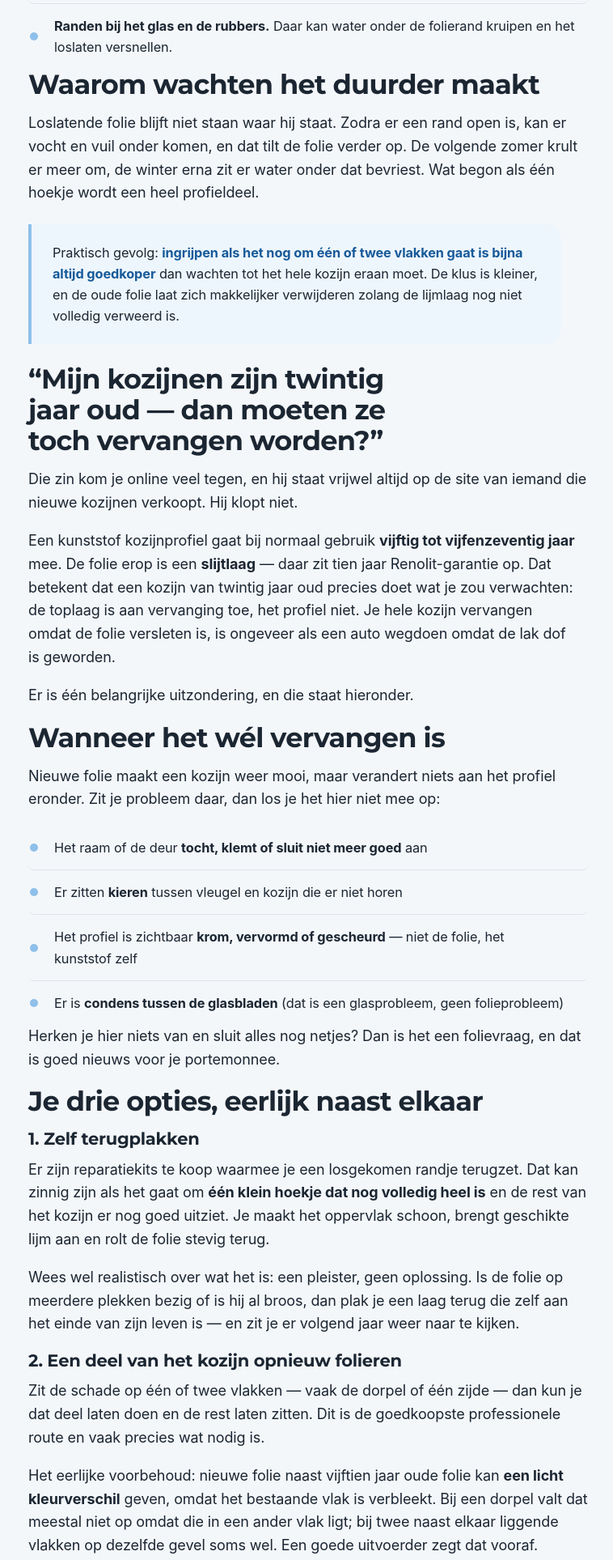
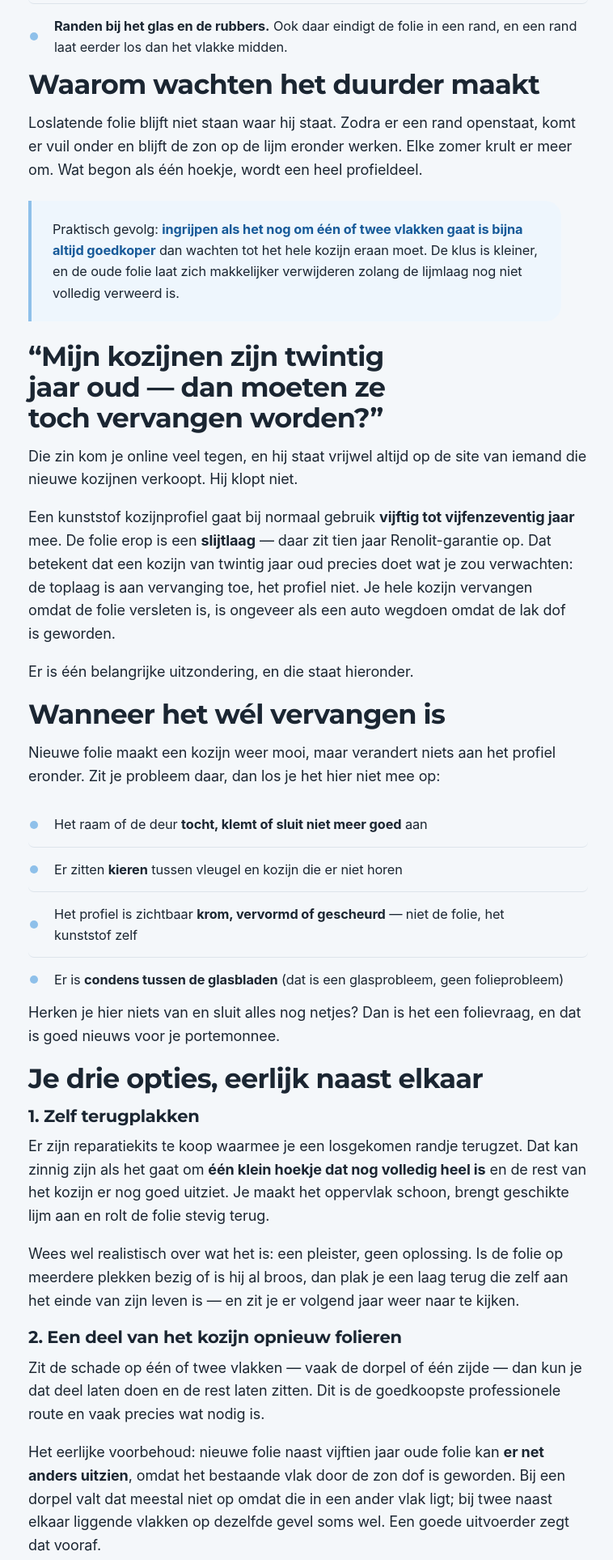
Before and after one commit to maxdehaan1/kozijnwrap-website, a plain HTML site: page blog/folie-kozijn-laat-los.html in a window 1280 px wide. Shown: the part 2320-4247 px from the top of the page at 81% size, without its empty margins (259-1017 px from the left). Drawn offline with Linux system fonts and the light colour scheme; no server answers.

Commit message:
Folie laat los: geen water onder de folie en geen 'verbleekt' meer
Op akkoord van Max: de drie zinnen over water dat onder de folierand kruipt en
bevriest, en over oude folie die verbleekt, zeggen nu wat er wel gebeurt (een
rand laat eerder los, de zon blijft op de lijm werken, het oude vlak is dof).

Co-Authored-By: Claude Opus 5.5 <noreply@anthropic.com>

```diff
--- a/blog/folie-kozijn-laat-los.html
+++ b/blog/folie-kozijn-laat-los.html
@@ -24,7 +24,7 @@
 {"@context":"https://schema.org","@type":"BreadcrumbList","itemListElement":[{"@type":"ListItem","position":1,"name":"Overzicht","item":"https://kozijnwrap.nl/"},{"@type":"ListItem","position":2,"name":"Kennisbank","item":"https://kozijnwrap.nl/blog"},{"@type":"ListItem","position":3,"name":"Folie laat los","item":"https://kozijnwrap.nl/blog/folie-kozijn-laat-los"}]}
 </script>
 <script type="application/ld+json">
-{"@context":"https://schema.org","@type":"BlogPosting","headline":"Folie van je kozijn laat los: waarom het gebeurt en wat je eraan kunt doen","datePublished":"2026-09-13","author":{"@type":"Organization","name":"iWrap","url":"https://iwrap.nl"},"publisher":{"@type":"Organization","name":"Kozijnwrap.nl"},"mainEntityOfPage":"https://kozijnwrap.nl/blog/folie-kozijn-laat-los"}
+{"@context":"https://schema.org","@type":"BlogPosting","headline":"Folie van je kozijn laat los: waarom het gebeurt en wat je eraan kunt doen","datePublished":"2026-09-13","dateModified":"2026-11-18","author":{"@type":"Organization","name":"iWrap","url":"https://iwrap.nl"},"publisher":{"@type":"Organization","name":"Kozijnwrap.nl"},"mainEntityOfPage":"https://kozijnwrap.nl/blog/folie-kozijn-laat-los"}
 </script>
 <link rel="preload" href="/fonts/montserrat-latin-83a31c81.woff2" as="font" type="font/woff2" crossorigin>
 <link rel="stylesheet" href="/css/style.css?v=f1bb4bd1">
@@ -94,11 +94,11 @@
       <li><b>De hoeken en omzettingen.</b> Daar is de folie tijdens productie het sterkst vervormd en staat hij permanent onder spanning.</li>
       <li><b>De onderdorpel.</b> Die vangt de zon van boven én blijft nat na regen, en is daardoor bijna altijd het verst heen. <a href="/blog/kozijn-onderdorpel-herstellen">Meer over de dorpel specifiek.</a></li>
       <li><b>De zuid- en westgevel.</b> Leg de kozijnen aan de zonkant naast die aan de noordkant en je ziet het verschil vaak meteen.</li>
-      <li><b>Randen bij het glas en de rubbers.</b> Daar kan water onder de folierand kruipen en het loslaten versnellen.</li>
+      <li><b>Randen bij het glas en de rubbers.</b> Ook daar eindigt de folie in een rand, en een rand laat eerder los dan het vlakke midden.</li>
     </ul>
 
     <h2 id="waarom-wachten-het-duurder-maakt">Waarom wachten het duurder maakt</h2>
-    <p>Loslatende folie blijft niet staan waar hij staat. Zodra er een rand open is, kan er vocht en vuil onder komen, en dat tilt de folie verder op. De volgende zomer krult er meer om, de winter erna zit er water onder dat bevriest. Wat begon als één hoekje wordt een heel profieldeel.</p>
+    <p>Loslatende folie blijft niet staan waar hij staat. Zodra er een rand openstaat, komt er vuil onder en blijft de zon op de lijm eronder werken. Elke zomer krult er meer om. Wat begon als één hoekje, wordt een heel profieldeel.</p>
     <p class="callout">Praktisch gevolg: <b>ingrijpen als het nog om één of twee vlakken gaat is bijna altijd goedkoper</b> dan wachten tot het hele kozijn eraan moet. De klus is kleiner, en de oude folie laat zich makkelijker verwijderen zolang de lijmlaag nog niet volledig verweerd is.</p>
 
     <h2 id="mijn-kozijnen-zijn-twintig-jaar-oud-dan-moeten-z">“Mijn kozijnen zijn twintig jaar oud — dan moeten ze toch vervangen worden?”</h2>
@@ -124,7 +124,7 @@
 
     <h3>2. Een deel van het kozijn opnieuw folieren</h3>
     <p>Zit de schade op één of twee vlakken — vaak de dorpel of één zijde — dan kun je dat deel laten doen en de rest laten zitten. Dit is de goedkoopste professionele route en vaak precies wat nodig is.</p>
-    <p>Het eerlijke voorbehoud: nieuwe folie naast vijftien jaar oude folie kan <b>een licht kleurverschil</b> geven, omdat het bestaande vlak is verbleekt. Bij een dorpel valt dat meestal niet op omdat die in een ander vlak ligt; bij twee naast elkaar liggende vlakken op dezelfde gevel soms wel. Een goede uitvoerder zegt dat vooraf.</p>
+    <p>Het eerlijke voorbehoud: nieuwe folie naast vijftien jaar oude folie kan <b>er net anders uitzien</b>, omdat het bestaande vlak door de zon dof is geworden. Bij een dorpel valt dat meestal niet op omdat die in een ander vlak ligt; bij twee naast elkaar liggende vlakken op dezelfde gevel soms wel. Een goede uitvoerder zegt dat vooraf.</p>
 
     <h3>3. Het hele kozijn opnieuw folieren</h3>
     <p>De oude laag gaat er helemaal af en er komt nieuwe folie op het volledige zichtvlak. Egaal resultaat, geen kleurverschil, en je hebt weer tien jaar Renolit-garantie op de folie. Dit is de route als de folie overal tegelijk aan het einde is, of als je toch van kleur wilt wisselen.</p>
```
Also changed, not shown: src/pages/blog/folie-kozijn-laat-los.html (+5 -4 lines).
